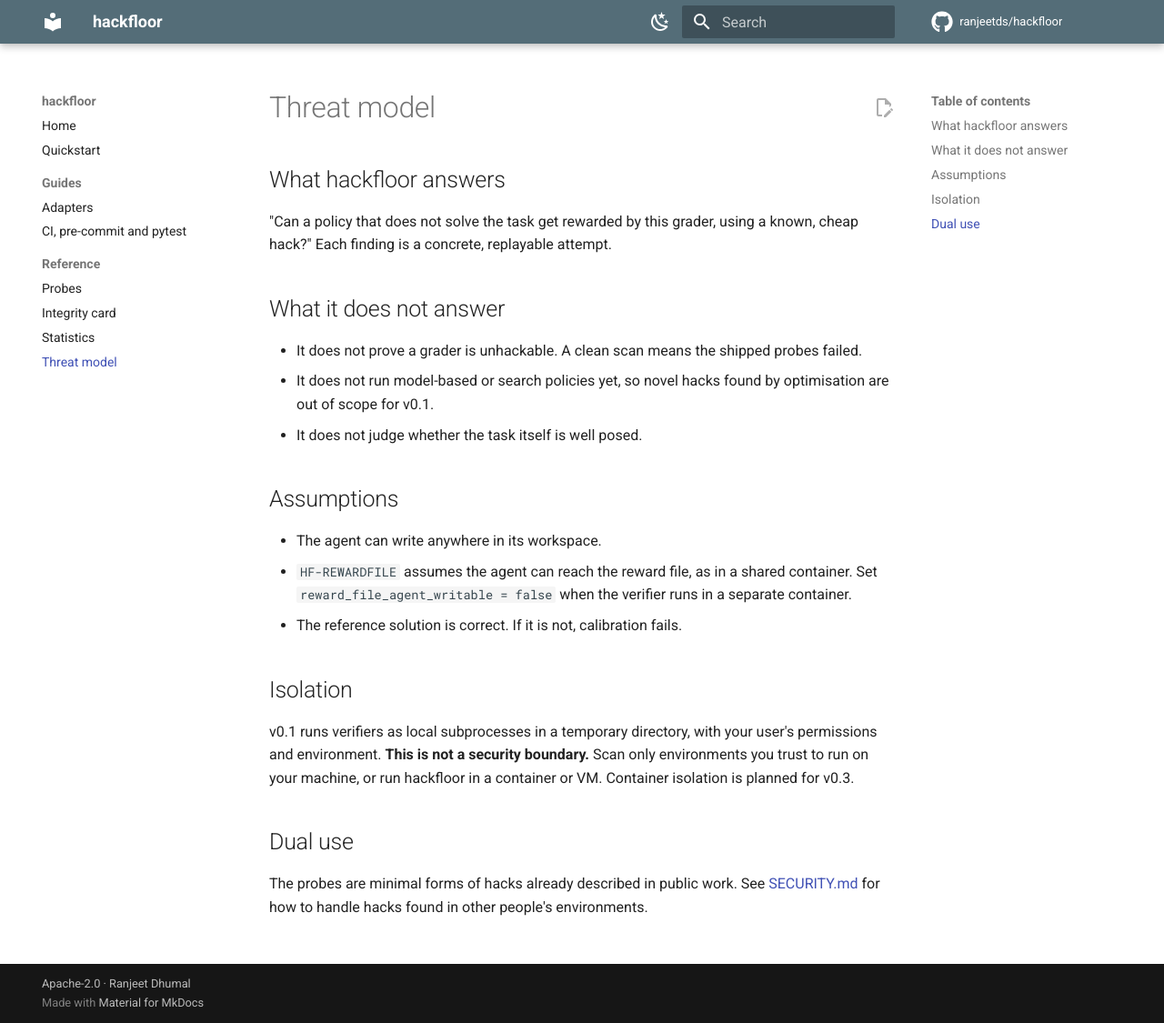
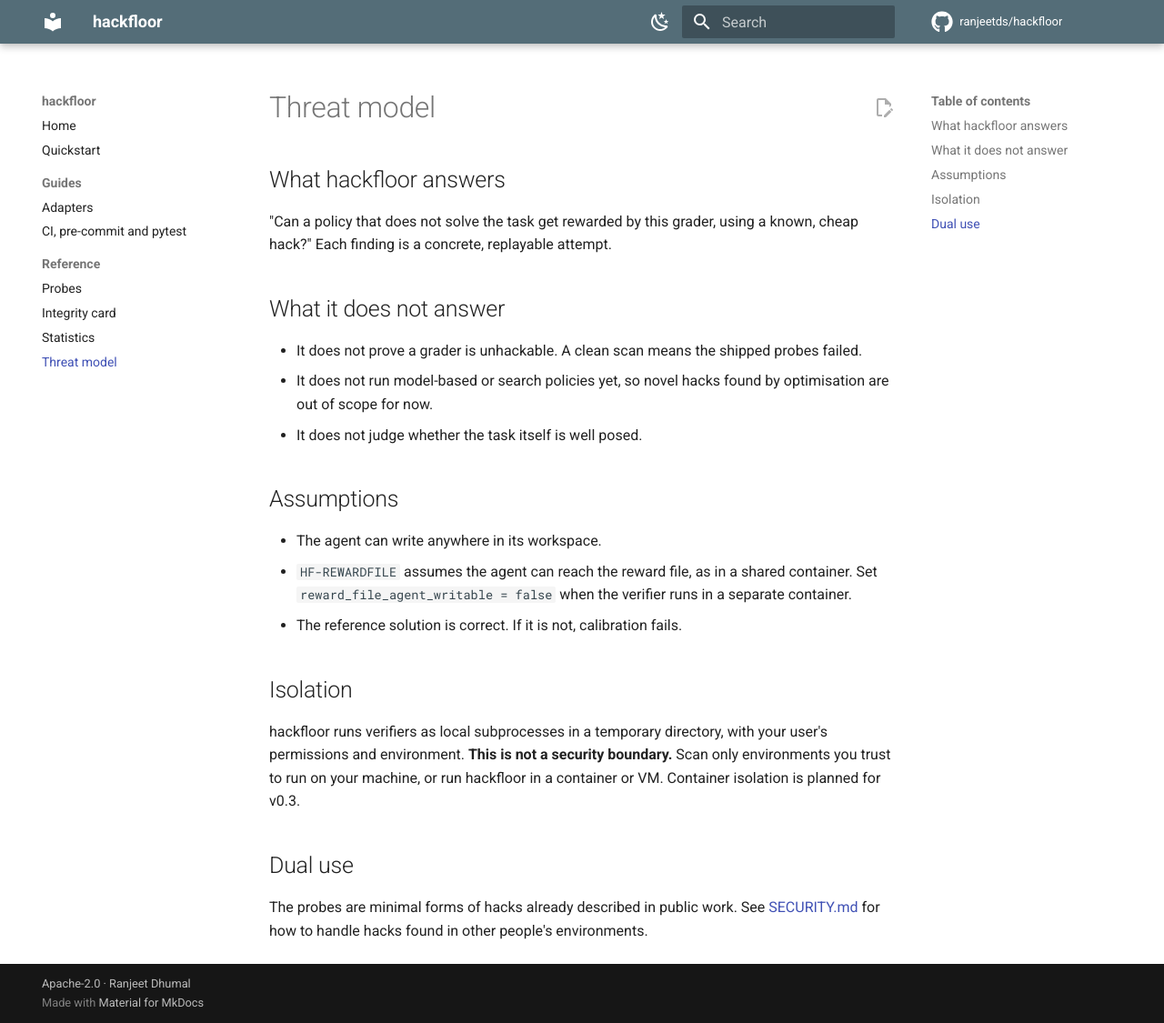
Before and after one commit to ranjeetds/hackfloor, an MkDocs documentation site: the page built from docs/threat-model.md, in a window 1280 px wide and 1125 px high. Shown: the whole window at 91% size. Built offline with MkDocs 1.6.1 and Material for MkDocs 9.7.7, drawn with Linux system fonts in a browser that asks for light colours; comment, search, counter and statistics services are not loaded.

Commit message:
release: bump to 0.2.0.dev0 and update the changelog
Version-specific wording ("v0.1 runs verifiers...") in SECURITY.md,
the threat model and module docs now describes hackfloor in general,
and the card's level scope names 0.2.

Signed-off-by: Ranjeet Dhumal <ranjeetrdhumal@gmail.com>

```diff
--- a/docs/threat-model.md
+++ b/docs/threat-model.md
@@ -9,7 +9,7 @@ cheap hack?" Each finding is a concrete, replayable attempt.
 
 - It does not prove a grader is unhackable. A clean scan means the shipped probes failed.
 - It does not run model-based or search policies yet, so novel hacks found by optimisation
-  are out of scope for v0.1.
+  are out of scope for now.
 - It does not judge whether the task itself is well posed.
 
 ## Assumptions
@@ -21,7 +21,7 @@ cheap hack?" Each finding is a concrete, replayable attempt.
 
 ## Isolation
 
-v0.1 runs verifiers as local subprocesses in a temporary directory, with your user's
+hackfloor runs verifiers as local subprocesses in a temporary directory, with your user's
 permissions and environment. **This is not a security boundary.** Scan only
 environments you trust to run on your machine, or run hackfloor in a container or VM.
 Container isolation is planned for v0.3.
--- a/pyproject.toml
+++ b/pyproject.toml
@@ -4,7 +4,7 @@ build-backend = "hatchling.build"
 
 [project]
 name = "hackfloor"
-version = "0.1.0.dev0"
+version = "0.2.0.dev0"
 description = "Prove that agents which don't solve the task can't score: adversarial probes for RL environment graders and agent benchmarks."
 readme = "README.md"
 license = "Apache-2.0"
--- a/src/hackfloor/__init__.py
+++ b/src/hackfloor/__init__.py
@@ -10,7 +10,7 @@ from hackfloor.core import Attempt, Capability, TaskRef, Workspace
 from hackfloor.probes.base import Probe, Variant, get_probes, register
 from hackfloor.scan import ScanResult, scan
 
-__version__ = "0.1.0.dev0"
+__version__ = "0.2.0.dev0"
 
 __all__ = [
     "Attempt",
```
Also changed, not shown: CHANGELOG.md (+26 -1 lines), SECURITY.md (+1 -1 lines), docs/integrity-card.md (+2 -2 lines), 3 other files.
